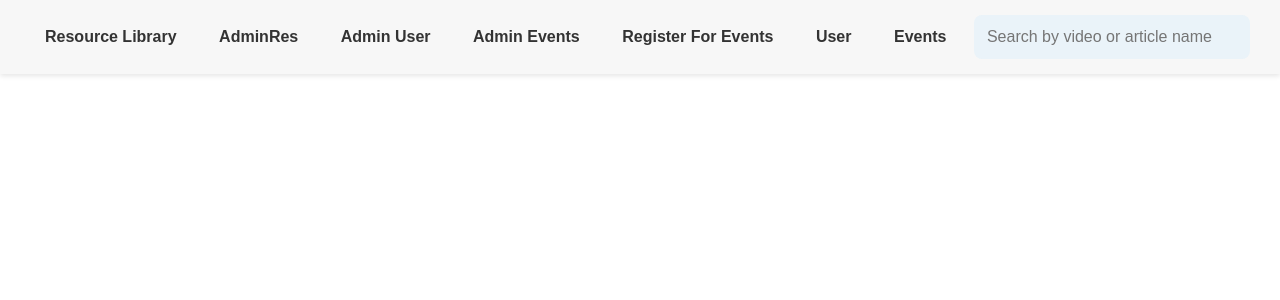
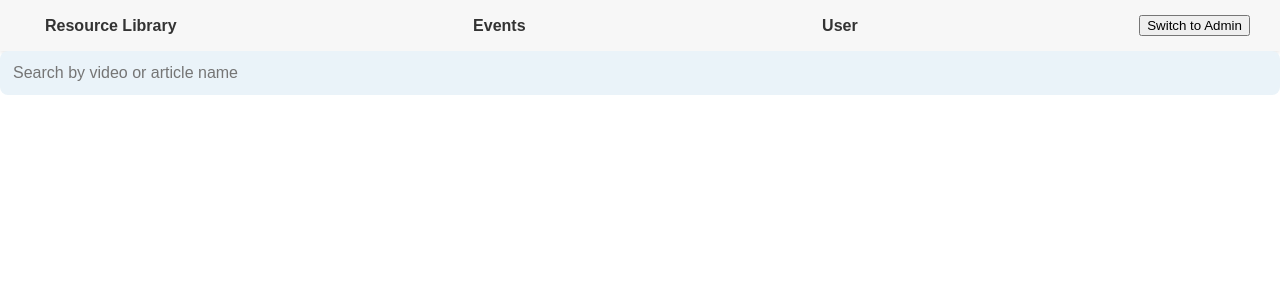
Before and after one commit to ArshdeepSB/Green-Grove-Farms-Educational-Resources-Content-Management, a React (Create React App) app in the folder ercmanagement/: page / in a window 1280 px wide. Shown: the top 300 px of the page. Built offline with nearby package versions, Linux system fonts and the light colour scheme.

Commit message:
Fix searchbar functionality

```diff
--- a/ercmanagement/src/App.js
+++ b/ercmanagement/src/App.js
@@ -7,28 +7,46 @@ import UserLogin from './pages/UserPage/index';
 import AdminResi from './pages/AdminResources/index2';
 import Login from './pages/Signin';
 import Signup from './pages/Signup';
-import EventsList from './pages/EventRegistration/Events'; // Import the EventsList component
+import EventsList from './pages/EventRegistration/Events';
 import SearchBar from './components/searchBar';
 import "./App.css"
 import UEventsList from './pages/userEvents';
 
 function App() {
-  const [searchTerm, setSearchTerm] = useState(''); // State to manage search term
+  const [searchTerm, setSearchTerm] = useState('');
+  const [isAdmin, setIsAdmin] = useState(false);
+
+  const AdminNavBar = () => (
+    <nav>
+      <Link to="/ResourcesLibrary">Resource Library</Link>
+      <Link to="/user-events">Events</Link>
+      <Link to="/AdminRes">Admin Resources</Link>
+      <Link to="/events">Admin Events</Link>
+      <Link to="/admin-login">Admin User</Link>
+      <button className="role-switch-btn" onClick={() => setIsAdmin(false)}>
+          Switch to User
+      </button>
+    </nav>
+  );
+
+  const UserNavBar = () => (
+    <nav>
+      <Link to="/ResourcesLibrary">Resource Library</Link>
+      <Link to="/user-events">Events</Link>
+      <Link to="/user-login">User </Link>
+      <button className="role-switch-btn" onClick={() => setIsAdmin(true)}>
+          Switch to Admin
+      </button>
+    </nav>
+  );
 
   return (
     <Router>
       <div>
-        <nav>
-          <Link to="/ResourcesLibrary">Resource Library</Link>
-          <Link to="/AdminRes">AdminRes</Link>
-          <Link to="/admin-login">Admin User</Link>
-          <Link to="/events">Admin Events</Link>
-          <Link to="/event-registration">Register For Events</Link>
-          <Link to="/user-login">User </Link>
-          <Link to="/user-events">Events</Link>
+        {isAdmin ? <AdminNavBar /> : <UserNavBar />}
+        {!isAdmin && (
           <SearchBar searchTerm={searchTerm} onSearchChange={setSearchTerm} />
-        </nav>
-
+        )}
         <Routes>
           <Route path="/ResourcesLibrary" element={<ResourcesLibrary searchTerm={searchTerm} />}  />
           <Route path="/admin-login" component={<AdminLogin /> } />
```
